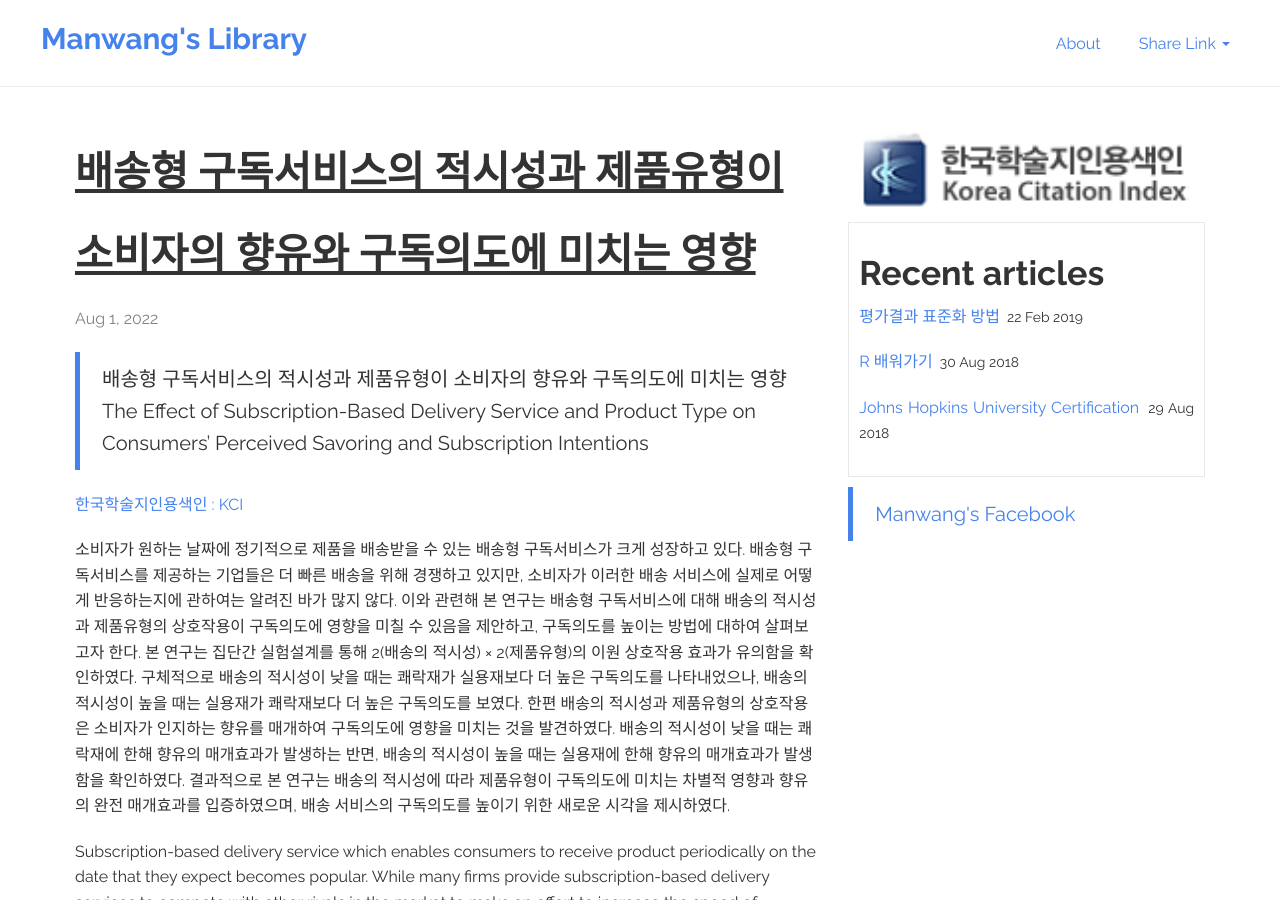
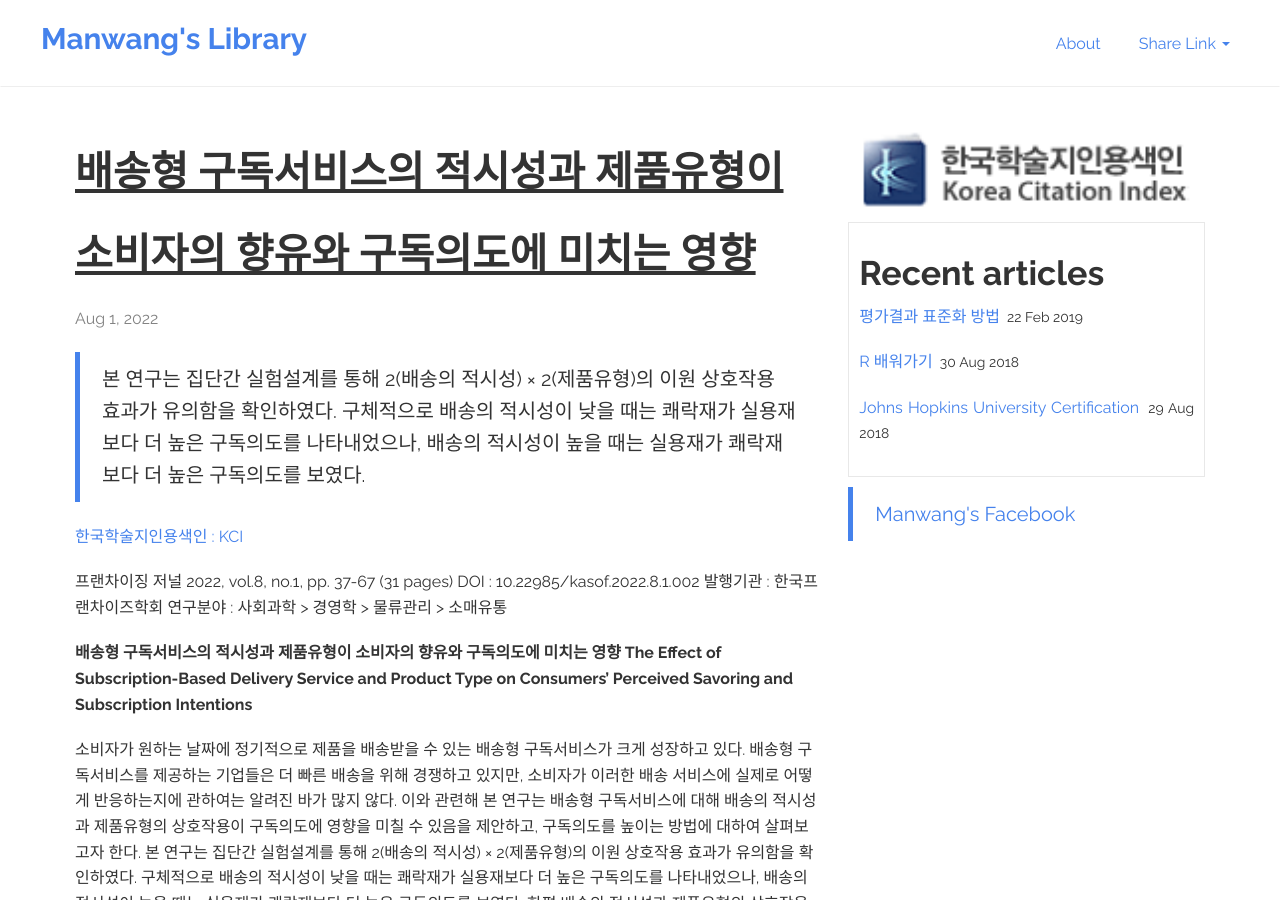
Before and after one commit to PhDmwkoo/phdmwkoo.github.io, a Jekyll site: the page built from _posts/2022-08-01-paper001.markdown, in a window 1280 px wide and 900 px high. Built offline with Jekyll 4.4.1, drawn with Linux system fonts in a browser that asks for light colours.

Commit message:
Update 2022-08-01-paper001.markdown

```diff
--- a/_posts/2022-08-01-paper001.markdown
+++ b/_posts/2022-08-01-paper001.markdown
@@ -5,12 +5,20 @@
 ---
 
 <blockquote>
-배송형 구독서비스의 적시성과 제품유형이 소비자의 향유와 구독의도에 미치는 영향
-The Effect of Subscription-Based Delivery Service and Product Type on Consumers’ Perceived Savoring and Subscription Intentions
+본 연구는 집단간 실험설계를 통해 2(배송의 적시성) × 2(제품유형)의 이원 상호작용 효과가 유의함을 확인하였다. 구체적으로 배송의 적시성이 낮을 때는 쾌락재가 실용재보다 더 높은 구독의도를 나타내었으나, 배송의 적시성이 높을 때는 실용재가 쾌락재보다 더 높은 구독의도를 보였다.
 </blockquote>
 
 <a href="https://www.kci.go.kr/kciportal/ci/sereArticleSearch/ciSereArtiView.kci?sereArticleSearchBean.artiId=ART002828707"> 한국학술지인용색인 : KCI </a>
 
+프랜차이징 저널
+2022, vol.8, no.1, pp. 37-67 (31 pages)
+DOI : 10.22985/kasof.2022.8.1.002
+발행기관 : 한국프랜차이즈학회
+연구분야 : 사회과학 > 경영학 > 물류관리 > 소매유통
+
+<B> 배송형 구독서비스의 적시성과 제품유형이 소비자의 향유와 구독의도에 미치는 영향
+The Effect of Subscription-Based Delivery Service and Product Type on Consumers’ Perceived Savoring and Subscription Intentions
+
 소비자가 원하는 날짜에 정기적으로 제품을 배송받을 수 있는 배송형 구독서비스가 크게 성장하고 있다. 배송형 구독서비스를 제공하는 기업들은 더 빠른 배송을 위해 경쟁하고 있지만, 소비자가 이러한 배송 서비스에 실제로 어떻게 반응하는지에 관하여는 알려진 바가 많지 않다. 이와 관련해 본 연구는 배송형 구독서비스에 대해 배송의 적시성과 제품유형의 상호작용이 구독의도에 영향을 미칠 수 있음을 제안하고, 구독의도를 높이는 방법에 대하여 살펴보고자 한다. 본 연구는 집단간 실험설계를 통해 2(배송의 적시성) × 2(제품유형)의 이원 상호작용 효과가 유의함을 확인하였다. 구체적으로 배송의 적시성이 낮을 때는 쾌락재가 실용재보다 더 높은 구독의도를 나타내었으나, 배송의 적시성이 높을 때는 실용재가 쾌락재보다 더 높은 구독의도를 보였다. 한편 배송의 적시성과 제품유형의 상호작용은 소비자가 인지하는 향유를 매개하여 구독의도에 영향을 미치는 것을 발견하였다. 배송의 적시성이 낮을 때는 쾌락재에 한해 향유의 매개효과가 발생하는 반면, 배송의 적시성이 높을 때는 실용재에 한해 향유의 매개효과가 발생함을 확인하였다. 결과적으로 본 연구는 배송의 적시성에 따라 제품유형이 구독의도에 미치는 차별적 영향과 향유의 완전 매개효과를 입증하였으며, 배송 서비스의 구독의도를 높이기 위한 새로운 시각을 제시하였다.
 
 Subscription-based delivery service which enables consumers to receive product periodically on the date that they expect becomes popular. While many firms provide subscription-based delivery services to compete with other rivals in the market to make an effort to increase the speed of delivery services, still few things are known on how consumers respond to such delivery services. Related to this issue, the study investigates the effect of timeliness of delivery in subscription-based delivery service depending on the product type on consumers’ subscription intentions, and tries to find the way how to increase their intentions. The study has a 2(timeliness of delivery: high, low) × 2(product type: utilitarian, hedonic) between subject design. Using an ANOVA with the two dichotomous variables of timeliness of delivery and product type, we finds that while consumers indicate higher subscription intentions when they are provided with higher speed of the delivery service in purchasing utilitarian products, they show higher subscription intentions when they are provided with lower speed of the delivery service in purchasing hedonic products. We also find that consumers enjoy savoring when utilitarian products are delivered in faster speed, and they also enjoy savoring when hedonic products are delivered in slower speed. We demonstrate that savoring mediates the relationship between timeliness of delivery with product type and subscription intentions.
```
